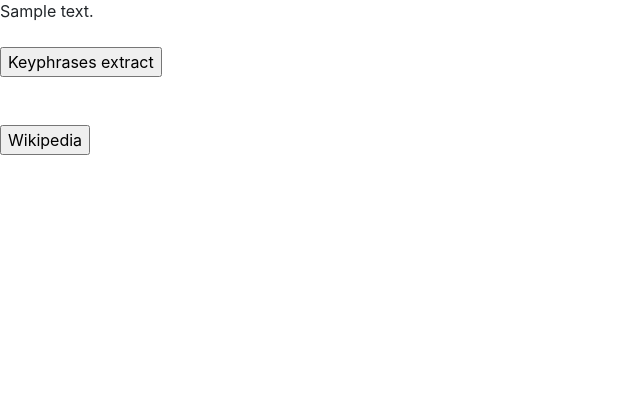
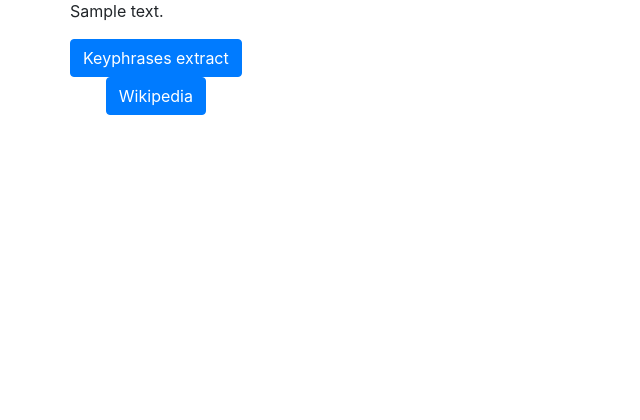
Before and after one commit to ViktorRaboshchuk/key_phrase_extraction, a Django app: page /text_page/1/ in a window 1280 px wide. Shown: the part 57-477 px from the top of the page, without its empty margins (0-640 px from the left). Run offline with Django 3.2, Linux system fonts and the light colour scheme; tables that the repository leaves empty hold one stand-in row (values such as "Sample post"); data that the repository does not hold is empty; some libraries are stand-ins or nearby versions.

Commit message:
final commit

```diff
--- a/keyphrases/data/templates/data/base.html
+++ b/keyphrases/data/templates/data/base.html
@@ -5,29 +5,62 @@
 <head>
     <meta charset="UTF-8">
     <title>Title</title>
-    <link rel="stylesheet" href="https://stackpath.bootstrapcdn.com/bootstrap/4.3.1/css/bootstrap.min.css" integrity="sha384-ggOyR0iXCbMQv3Xipma34MD+dH/1fQ784/j6cY/iJTQUOhcWr7x9JvoRxT2MZw1T" crossorigin="anonymous">
-    <link rel="stylesheet" type="text/css" href="{% static 'data/style.css' %}">
+  <!-- Bootstrap core CSS -->
+  <link href="{% static 'data/css/bootstrap.min.css' %}" rel="stylesheet">
+
+  <!-- Custom fonts for this template -->
+  <link href="vendor/fontawesome-free/css/all.min.css" rel="stylesheet" type="text/css">
+  <link href='https://fonts.googleapis.com/css?family=Lora:400,700,400italic,700italic' rel='stylesheet' type='text/css'>
+  <link href='https://fonts.googleapis.com/css?family=Open+Sans:300italic,400italic,600italic,700italic,800italic,400,300,600,700,800' rel='stylesheet' type='text/css'>
+
+  <!-- Custom styles for this template -->
+  <link href="{% static 'data/css/clean-blog.min.css' %}" rel="stylesheet">
 </head>
 <body>
-    <nav class="navbar navbar-expand-lg navbar navbar-dark bg-dark">
-      <div class="collapse navbar-collapse" id="navbarSupportedContent">
-        <ul class="navbar-nav mr-auto">
-          <li class="nav-item active">
-            <a class="nav-link" href="{% url 'text_save' %}">Home <span class="sr-only"></span></a>
+      <!-- Navigation -->
+  <nav class="navbar navbar-expand-lg navbar-light fixed-top" id="mainNav">
+    <div class="container">
+      <a class="navbar-brand" href="{% url 'text_save' %}">Save Text</a>
+      <button class="navbar-toggler navbar-toggler-right" type="button" data-toggle="collapse" data-target="#navbarResponsive" aria-controls="navbarResponsive" aria-expanded="false" aria-label="Toggle navigation">
+      </button>
+      <div class="collapse navbar-collapse" id="navbarResponsive">
+        <ul class="navbar-nav ml-auto">
+          <li class="nav-item">
+            <a class="nav-link" href="{% url 'text_save' %}"><span class="sr-only">Home</span></a>
           </li>
-          <li class="nav-item active">
+          <li class="nav-item">
             <a class="nav-link" href="{% url 'all_texts' %}">All Texts</a>
           </li>
-          <li class="nav-item active">
+          <li class="nav-item">
             <a class="nav-link" href="{% url 'top_keywords' %}">Top Phrases</a>
           </li>
         </ul>
       </div>
-    <button type="button" class="btn btn-primary"><a href="{% url 'text_save' %}">Create</a></button>
+    </div>
+  </nav>
+        <!-- Page Header -->
+  <header class="masthead" style="background-image: url({% static 'data/images/home-bg.jpg' %})">
+    <div class="overlay"></div>
+    <div class="container">
+      <div class="row">
+        <div class="col-lg-8 col-md-10 mx-auto">
+          <div class="site-heading">
+            <h1>Key phrases search </h1>
+          </div>
+        </div>
+      </div>
+    </div>
+  </header>
 
-</nav>
 {% block content %}
 
 {% endblock %}
+
+  <!-- Bootstrap core JavaScript -->
+  <script src="{% static 'data/jquery/jquery.min.js'%}"></script>
+  <script src="{% static 'data/js/bootstrap.bundle.min.js'%}"></script>
+
+  <!-- Custom scripts for this template -->
+  <script src="{% static 'data/js/clean-blog.min.js'%}"></script>
 </body>
 </html>
--- a/keyphrases/data/templates/data/text_page.html
+++ b/keyphrases/data/templates/data/text_page.html
@@ -8,36 +8,48 @@
 </head>
 <body>
 {% block content %}
-    {{text.text_area}}
-    <br><br>
-    <form method="post">
+    <article>
+        <div class="container">
+          <div class="row">
+            <div class="col-lg-14 col-md-14">
+                {{text.text_area|linebreaks}}
+                <form method="post" align="center">
                     {% csrf_token %}
-        <input type="submit" name="Keyphrases extract" value="Keyphrases extract"><br><br>
+                    <div class="clearfix" id="container">
+                        {% if key_phrases|length == 0 %}
+                            <div><button type="submit" name="keyphrases_extract" value="Keyphrases extract" class="btn btn-primary">Keyphrases extract</button></div>
+                        {% endif %}
+                        <div><button type="submit" name="wikipedia_pages" value="Wikipedia" class="btn btn-primary">Wikipedia</button></div>
+                    </div>
+                    <br>
+                </form>
+                <div align="center">
+                    <table class="styled-table" style="width:80%" >
+                        <tr >
                             {% for phrase in key_phrases %}
-            {{phrase}}
+                                <td>{{phrase}}</td>
+                                <td align="right">
                                     {% for k, v in wiki_urls.items %}
                                         {% if k == phrase and v != '' %}
                                             <a href="{{v}}">{{v}}</a>
                                         {% endif %}
                                     {% endfor %}
-        <br>
                                     {% for kd, vd in disambiguation.items %}
                                         {% if kd == phrase and vd != '' %}
-                <a href="{{vd}}">{{vd}}</a>
+                                            {{vd}}
                                         {% endif %}
                                     {% endfor %}
-            <br><br>
+                                </td>
+                        </tr>
                     {% endfor %}
-        <br>
-
-        <input type="submit" name="wikipedia_pages" value="Wikipedia">
-
-<!--        {% for k, v in wiki_urls.items %}-->
-<!--            {{k}} {{v}}-->
-<!--            <br>-->
-<!--        {% endfor %}-->
-    </form>
+                    </table>
+                </div>
+            </div>
+          </div>
+        </div>
+    </article>
         <br><br>
 {% endblock%}
+
 </body>
 </html>
--- a/keyphrases/data/urls.py
+++ b/keyphrases/data/urls.py
@@ -7,6 +7,5 @@ urlpatterns = [
     path('all_texts/', views.all_texts, name='all_texts'),
     # path('key_ph/<int:pk>/', views.key_ph),
     path('text_page/<int:pk>/', views.text_page, name='text_page'),
-    path('wikipedia/', views.wikipedia_page, name='wikipedia_page'),
     path('top', views.top_keywords, name='top_keywords')
 ]
--- a/keyphrases/data/utils.py
+++ b/keyphrases/data/utils.py
@@ -1,12 +1,10 @@
 import wikipedia
 from django.core.exceptions import ObjectDoesNotExist
 from django.db.models.query import QuerySet
-from django.shortcuts import render
-
 from data.models import KeyPhrases
 
 
-def get_keywords(request, text):
+def get_keywords(text):
     try:
         db_key_phrases = KeyPhrases.objects.get(key=text)
         context = {'text': text, 'key_phrases': db_key_phrases.phrases}
@@ -20,20 +18,16 @@ def get_keywords(request, text):
 def wikipedia_check(kp_obj):
     disambiguation = {}
     wiki_urls = {}
-    print(type(kp_obj))
     if isinstance(kp_obj, QuerySet):
-        print('QuerySet')
         for phrase in kp_obj[0].phrases:
             try:
-                wiki_summary = wikipedia.summary(phrase, sentences=2, chars=20, auto_suggest=False)
+                wiki_summary = wikipedia.summary(phrase, sentences=1, chars=10, auto_suggest=False)
                 wiki_page = wikipedia.page(phrase, auto_suggest=True)
                 wiki_urls[phrase] = wiki_page.url
             except wikipedia.exceptions.DisambiguationError:
                 disambiguation[phrase] = 'This keyword refers to multiple pages!:)'
             except wikipedia.exceptions.PageError:
                 wiki_urls[phrase] = ''
-                continue
-            except KeyError:
                 continue
     elif isinstance(kp_obj, list):
         for phrase, cnt in kp_obj:
@@ -42,7 +36,7 @@ def wikipedia_check(kp_obj):
                 wiki_page = wikipedia.page(phrase, auto_suggest=True)
                 wiki_urls[phrase] = wiki_page.url
             except wikipedia.exceptions.DisambiguationError:
-                disambiguation[phrase] = 'This keyword refers to multiple pages!:)'
+                disambiguation[phrase] = 'This keyword refers to multiple pages!'
             except wikipedia.exceptions.PageError:
                 wiki_urls[phrase] = ''
                 continue
--- a/keyphrases/data/views.py
+++ b/keyphrases/data/views.py
@@ -1,29 +1,17 @@
-import wikipedia
-from django.http import HttpResponseRedirect
 from django.shortcuts import render, redirect
 from data.forms import TextForm
 from data.models import Text, KeyPhrases
-import RAKE
-from django.template.defaulttags import register
 from collections import Counter
-
+import pke
 from data.utils import get_keywords, wikipedia_check
 
 
-@register.filter
-def get_item(dictionary, key):
-    return dictionary.get(key)
-
-
 def text_save(request):
-    form = TextForm()
-    key_phrases = None
     if 'save' in request.POST:
         form = TextForm(request.POST)
         if form.is_valid():
             form.save()
             form = TextForm()
-        redirect('/')
     else:
         form = TextForm()
     return render(request, 'data/text_save.html', {'form': form})
@@ -58,7 +46,7 @@ def text_page(request, pk):
     kp_obj = KeyPhrases.objects.filter(key=text)
 
     if request.method == 'POST' and kp_obj.exists():
-        context = get_keywords(request, text)
+        context = get_keywords(text)
         if 'wikipedia_pages' in request.POST:
             wiki_urls, disambiguation = wikipedia_check(kp_obj)
             context['wiki_urls'] = wiki_urls
@@ -67,36 +55,21 @@ def text_page(request, pk):
         return render(request, 'data/text_page.html', context=context)
 
     elif request.method == 'GET':
-        context = get_keywords(request, text)
+        context = get_keywords(text)
         return render(request, 'data/text_page.html', context=context)
-    else:
-        stop_dir = 'data/stop.txt'
-        rake_object = RAKE.Rake(stop_dir)
-        keywords = rake_object.run(text.text_area)[:10]
-        key_phrases = [x[0] for x in keywords]
+
+    elif 'keyphrases_extract' in request.POST:
+        extractor = pke.unsupervised.TopicRank()
+        extractor.load_document(input=text.text_area)
+        extractor.candidate_selection()
+        extractor.candidate_weighting()
+        keyphrases = extractor.get_n_best(n=10)
+        key_phrases = [x[0] for x in keyphrases]
         ph, created = KeyPhrases.objects.get_or_create(
             key=text,
             phrases=key_phrases)
         context = {'text': text, 'key_phrases': key_phrases}
         return render(request, 'data/text_page.html', context=context)
-
-
-def wikipedia_page(request):
-    #
-    # for phrase in kp_obj[0].phrases:
-    #     try:
-    #         wiki_search = wikipedia.summary(phrase, sentences=2,chars=20, auto_suggest=False)
-    #         print(phrase)
-    #         wiki_page = wikipedia.page(phrase, auto_suggest=False)
-    #         print(wiki_page.url)
-    #     except wikipedia.exceptions.PageError:
-    #         continue
-    #     except wikipedia.exceptions.DisambiguationError as e:
-    #         print(e.options)
-
-    ny = wikipedia.page("Vodka")
-    print(ny.title)
-    if request.method == 'GET':
-        wiki_url = ny.url
-        print(wiki_url)
-        return HttpResponseRedirect(wiki_url)
+    else:
+        context = get_keywords(text)
+        return render(request, 'data/text_page.html', context=context)
```
Also changed, not shown: keyphrases/data/forms.py (+2 -13 lines), keyphrases/data/templates/data/all_texts.html (+22 -5 lines), keyphrases/data/templates/data/text_save.html (+11 -6 lines), keyphrases/data/templates/data/top_keywords.html (+21 -9 lines), keyphrases/data/migrations/0001_initial.py (deleted), keyphrases/data/migrations/0002_keyphrases_time.py (deleted), keyphrases/data/migrations/0003_auto_20210204_1727.py (deleted), keyphrases/data/static/data/css/style.css (added), keyphrases/data/static/data/style.css (deleted). Lines whose indentation alone changed are shown as unchanged.
